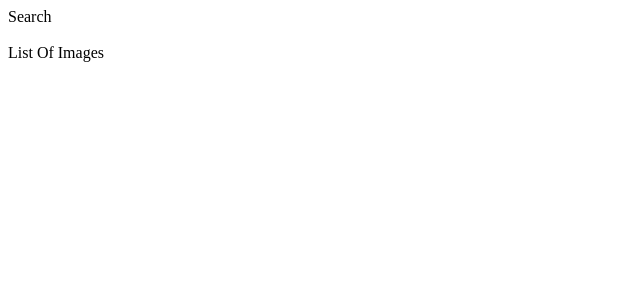
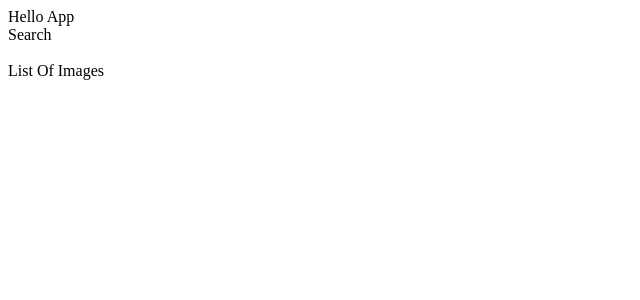
Before and after one commit to ChristopherZev/imageSearch, a React (Create React App) app: page / in a window 1280 px wide. Shown: the top 300 px of the page, without its empty margins (0-640 px from the left). Built offline with nearby package versions, Linux system fonts and the light colour scheme.

Commit message:
Restructured directories to include a components folder and created a App.js component and imported it via the index.js

```diff
--- /dev/null
+++ b/src/components/App.js
@@ -0,0 +1,22 @@
+import React from 'react';
+import SearchField from './SearchField';
+import ListOfImages from './ListOfImages';
+
+
+class App extends React.Component{
+	render() {
+		return(
+			<div>Hello App
+				<SearchField />
+					<br/>
+				<ListOfImages />
+			</div>
+		);
+
+	}
+
+};
+
+
+
+export default App;
--- a/src/index.js
+++ b/src/index.js
@@ -1,23 +1,9 @@
 import React from 'react';
 import ReactDOM from 'react-dom';
-import SearchField from './SearchField';
-import ListOfImages from './ListOfImages';
+import App from './components/App';
 
 
-class App extends React.Component{
-	render() {
-		return(
-			<div>
-				<SearchField />
-					<br/>
-				<ListOfImages />
-			</div>
-		);
-
-	}
-
-};
-
-
-
-ReactDOM.render(<App />,document.querySelector('#root'));
+ReactDOM.render(
+	<App />,
+	document.querySelector('#root')
+);
```
Also changed, not shown: src/components/ListOfImages.js (renamed from src/ListOfImages.js), src/components/SearchField.js (line endings or trailing spaces).
